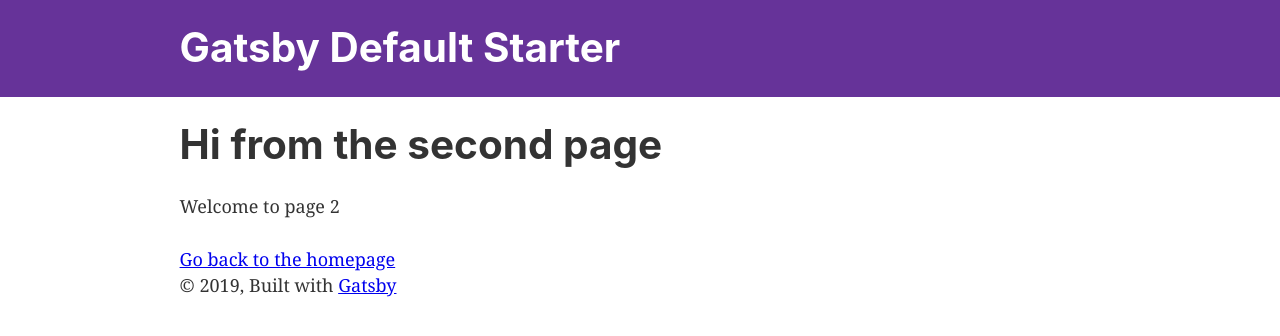
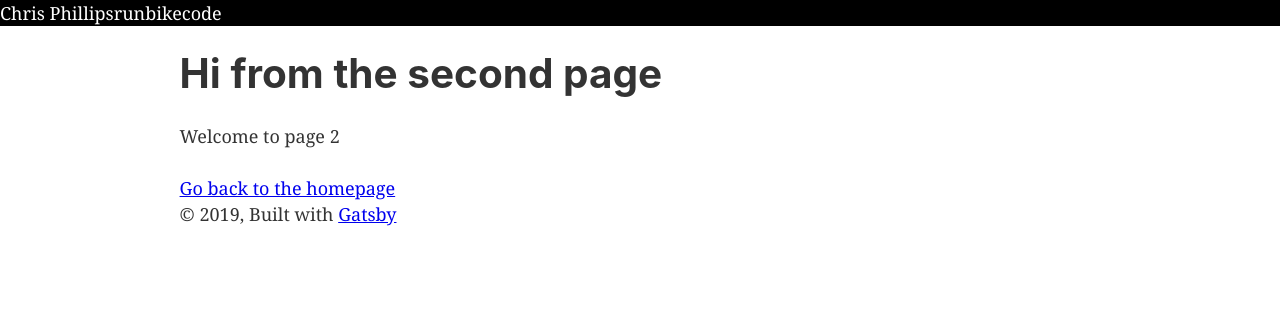
Before and after one commit to christoph-phillips/blog, a Gatsby site: page /page-2 in a window 1280 px wide. Built offline with nearby package versions, Linux system fonts and the light colour scheme; Gatsby itself is replaced by a stand-in of ours.

```diff
--- a/gatsby-config.js
+++ b/gatsby-config.js
@@ -1,8 +1,8 @@
 module.exports = {
   siteMetadata: {
-    title: `Gatsby Default Starter`,
-    description: `Kick off your next, great Gatsby project with this default starter. This barebones starter ships with the main Gatsby configuration files you might need.`,
-    author: `@gatsbyjs`,
+    title: `Chris Phillips`,
+    description: `Run Bike Code`,
+    author: `@christoph-phillips`,
   },
   plugins: [
     `gatsby-plugin-react-helmet`,
--- a/package.json
+++ b/package.json
@@ -21,7 +21,8 @@
     "prop-types": "^15.7.2",
     "react": "^16.9.0",
     "react-dom": "^16.9.0",
-    "react-helmet": "^5.2.1"
+    "react-helmet": "^5.2.1",
+    "styled-components": "^4.3.2"
   },
   "devDependencies": {
     "prettier": "^1.18.2"
--- a/src/components/header.js
+++ b/src/components/header.js
@@ -1,34 +1,35 @@
 import { Link } from "gatsby"
+import Img from "gatsby-image"
 import PropTypes from "prop-types"
 import React from "react"
 
+import styled, { css } from 'styled-components'
+
+const HeaderContainer = styled.header`
+  background: black;
+  margin-bottom: 1.45rem;
+  width: 100%;
+  height: 100%;
+`
+
+const links = [ 'run', 'bike', 'code' ]
+
+const NavLink = styled(Link)`
+  color: white;
+  text-decoration: none;
+`
+
+const HomeLink = styled(Link)`
+  color: white;
+  text-decoration: none;
+`
 const Header = ({ siteTitle }) => (
-  <header
-    style={{
-      background: `rebeccapurple`,
-      marginBottom: `1.45rem`,
-    }}
-  >
-    <div
-      style={{
-        margin: `0 auto`,
-        maxWidth: 960,
-        padding: `1.45rem 1.0875rem`,
-      }}
-    >
-      <h1 style={{ margin: 0 }}>
-        <Link
-          to="/"
-          style={{
-            color: `white`,
-            textDecoration: `none`,
-          }}
-        >
-          {siteTitle}
-        </Link>
-      </h1>
-    </div>
-  </header>
+  <HeaderContainer>
+    <HomeLink to="/">{siteTitle}</HomeLink>
+    {
+      links.map(link => <NavLink to={`/${link}`}>{link}</NavLink>)
+    }
+  </HeaderContainer>
 )
 
 Header.propTypes = {
--- a/src/components/layout.css
+++ b/src/components/layout.css
@@ -2,11 +2,15 @@
   font-family: sans-serif;
   -ms-text-size-adjust: 100%;
   -webkit-text-size-adjust: 100%;
+  width: 100%;
+  height: 100%;
 }
 body {
   margin: 0;
   -webkit-font-smoothing: antialiased;
   -moz-osx-font-smoothing: grayscale;
+  width: 100%;
+  height: 100%;
 }
 article,
 aside,
```
Also changed, not shown: src/pages/index.js (+15 -5 lines), static/admin/config.yml (+12 -2 lines), content/header.md (added), 1 other file.
